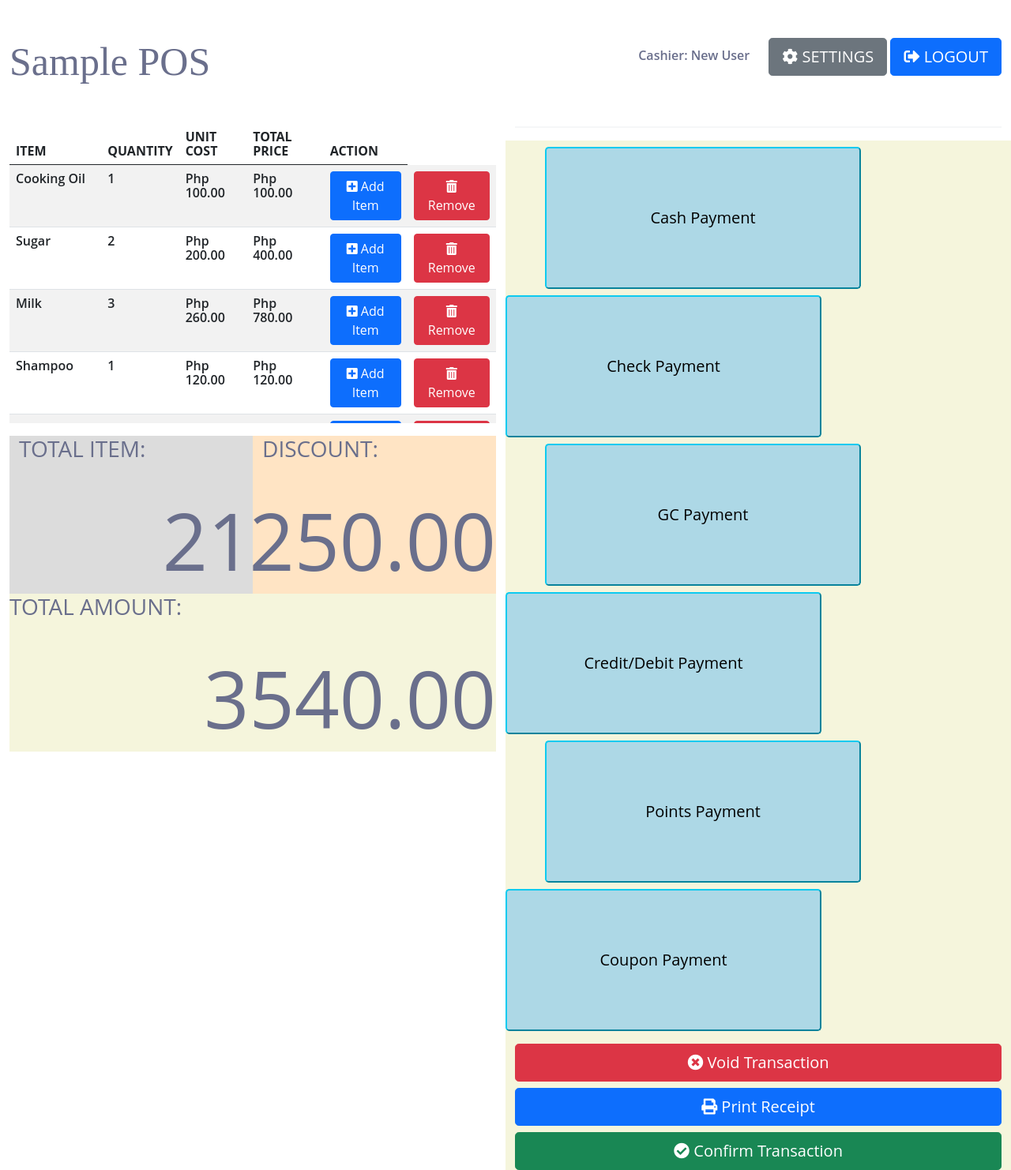
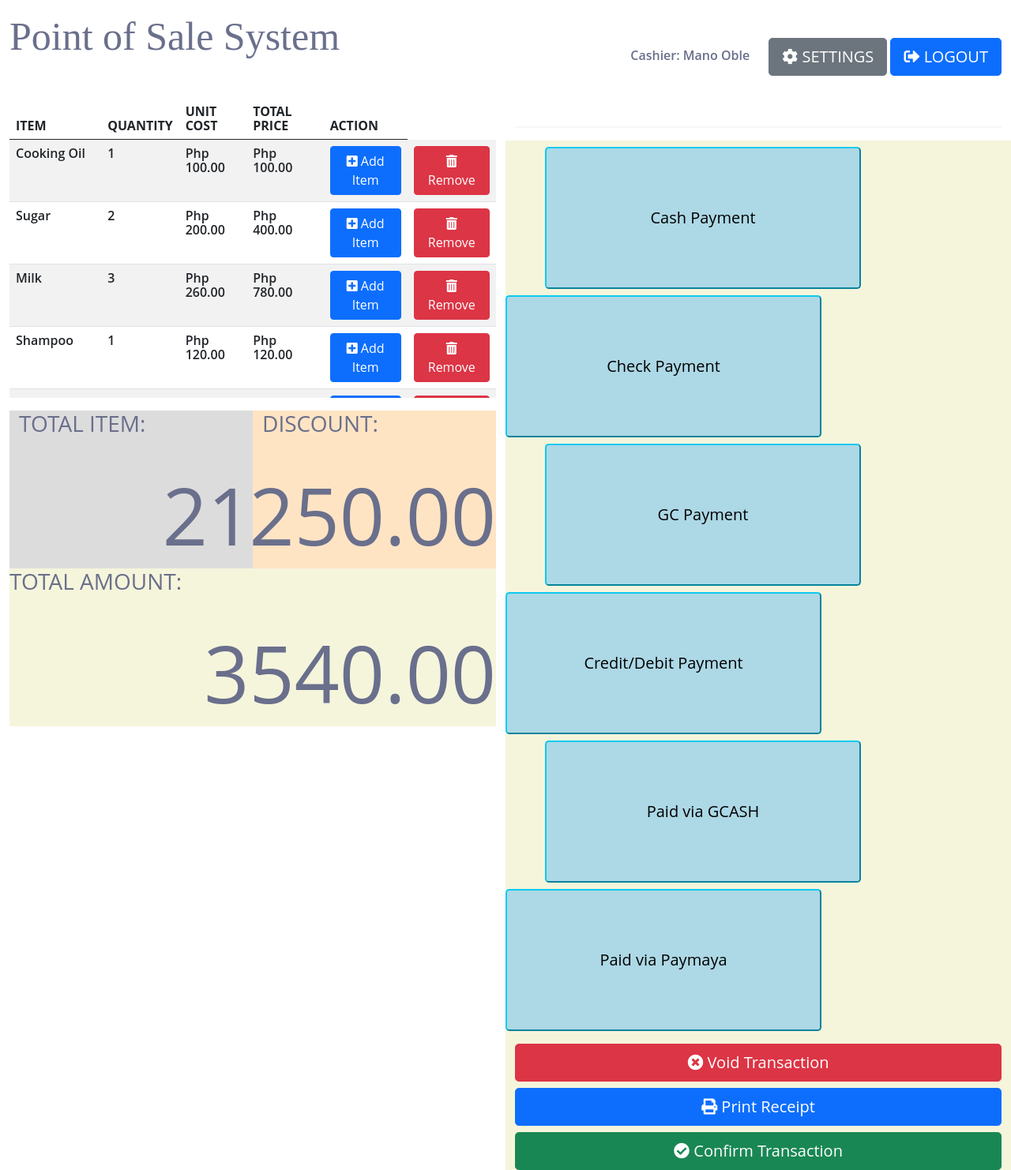
Before and after one commit to dvlbamasa/pos-sample, a PHP site: page /dashboard.html in a window 1280 px wide. Shown: the whole page at 79% size. Run offline with PHP 8.4, Linux system fonts and the light colour scheme; some libraries are stand-ins or nearby versions.

```diff
--- a/css/main.css
+++ b/css/main.css
@@ -16,7 +16,7 @@ a{color:inherit;text-decoration:none}
   min-height:670px;
   position:relative;
   margin-top: 100px;
-  background:url(https://www.finance-monthly.com/Finance-Monthly/wp-content/uploads/2019/08/The-Top-3-Cryptocurrencies-What-Makes-Them-a-Success.jpg) no-repeat center;
+  background:url('../static/img/login-bg.jpg') no-repeat center;
   box-shadow:0 12px 15px 0 rgba(0,0,0,.24),0 17px 50px 0 rgba(0,0,0,.19);
 }
 .login-html{
--- a/dashboard.html
+++ b/dashboard.html
@@ -11,8 +11,8 @@
 <body>
 <div class="parent">
   <div class="panel1">
-    <div class="container mt-5">
-      <h1 class="title-label">Sample POS</h1>
+    <div class="container mt-3">
+      <h1 class="title-label">Point of Sale System</h1>
     </div>
     <div class="container mt-5">
       <div class="table-responsive  mb-3">
@@ -132,7 +132,7 @@
   <div class="panel2">
     <div class="container mt-5" >
       <div style="text-align: right">
-        <label style="margin-right: 20px;">Cashier: New User</label>
+        <label style="margin-right: 20px;">Cashier: Mano Oble</label>
         <button class="btn btn-secondary btn-lg"><i class="fas fa-cog"></i> SETTINGS</button>
         <a href="index.html">
           <button class="btn btn-primary btn-lg"><i class="fas fa-sign-out-alt"></i> LOGOUT</button>
@@ -153,8 +153,8 @@
           <button class="butt btn-info btn-lg mt-2" type="button">Credit/Debit Payment</button>
         </div>
         <div class="row">
-          <button class="butt btn-info btn-lg mt-2" style="margin-right: 30px; margin-left: 50px;" type="button">Points Payment</button>
-          <button class="butt btn-info btn-lg mt-2" type="button">Coupon Payment</button>
+          <button class="butt btn-info btn-lg mt-2" style="margin-right: 30px; margin-left: 50px;" type="button">Paid via GCASH</button>
+          <button class="butt btn-info btn-lg mt-2" type="button">Paid via Paymaya</button>
         </div>
         <button class="btn btn-danger btn-lg mt-3" type="button"><i class="fas fa-times-circle"></i> Void Transaction</button>
         <button class="btn btn-primary btn-lg mt-2" type="button"><i class="fas fa-print"></i> Print Receipt</button>
```
Also changed, not shown: static/img/login-bg.jpg (added).
